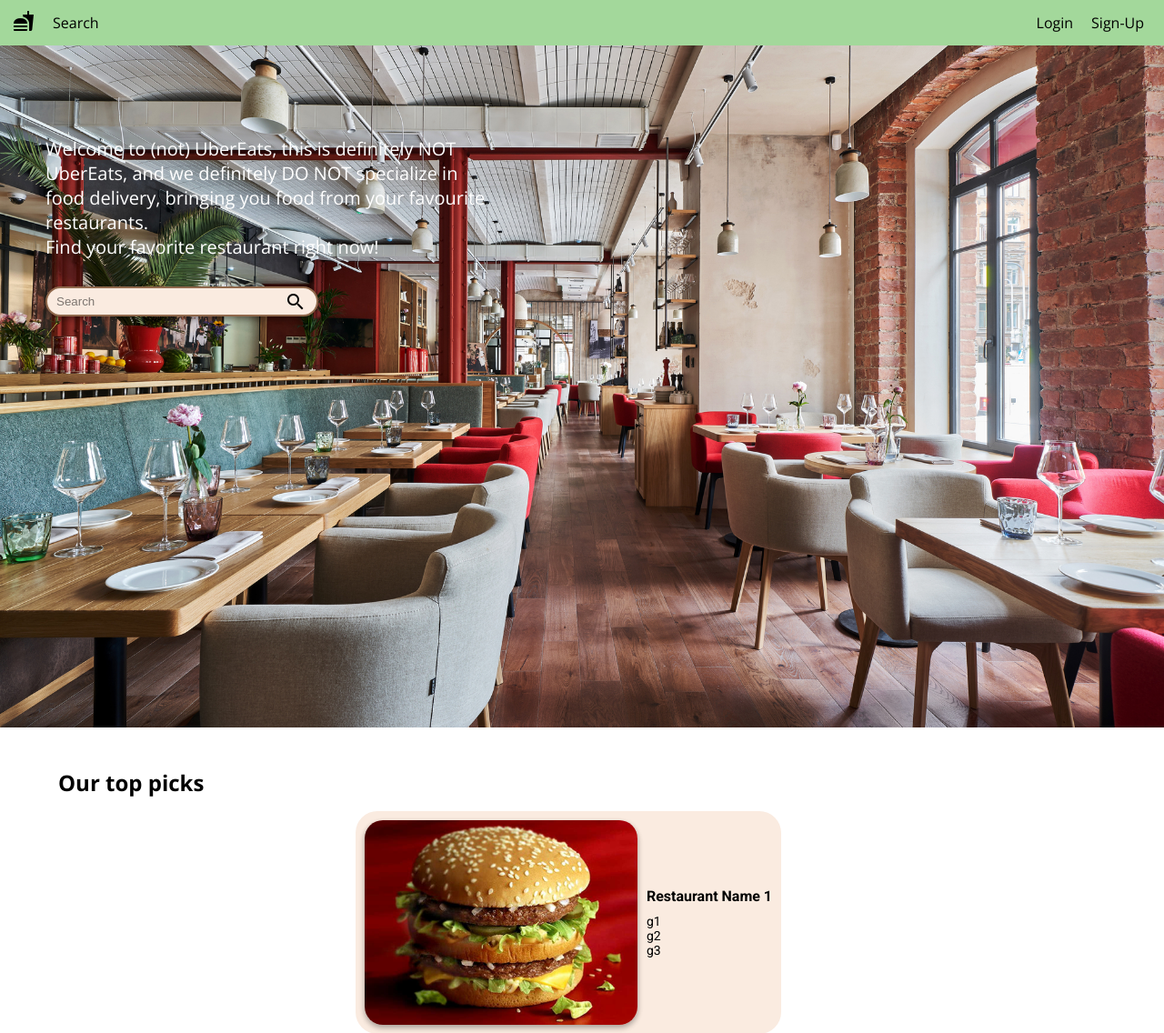
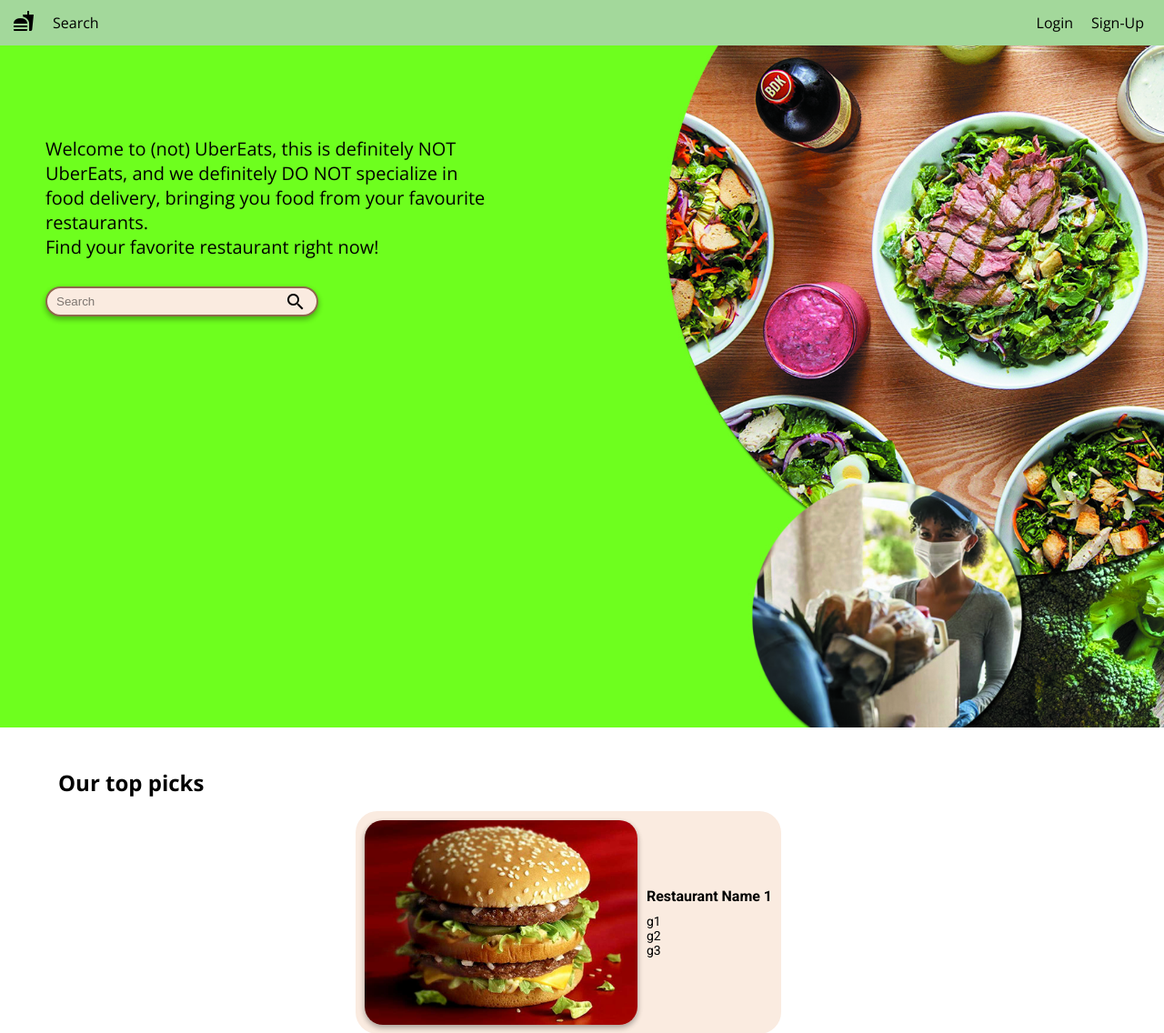
Before and after one commit to toni-santos/ltw-proj, a PHP site: page /pages/ in a window 1280 px wide. Shown: the top 1136 px of the page at 91% size. Run offline with PHP 8.4, Linux system fonts and the light colour scheme.

Commit message:
changed index background image

```diff
--- a/pages/index.php
+++ b/pages/index.php
@@ -9,7 +9,7 @@ drawTop(["index", "commons", "forms"], ["hamburger", "scrollsnap", "forms"]);
 ?>
 <div class="main-top">
     <div class="top-text">
-        <a class="h6 dark-bg" id="top-desc">
+        <a class="h6" id="top-desc">
             Welcome to (not) UberEats, this is definitely NOT UberEats, and we definitely DO NOT specialize in food delivery, bringing you food from your favourite restaurants.
             <br>
             Find your favorite restaurant right now!
@@ -19,7 +19,7 @@ drawTop(["index", "commons", "forms"], ["hamburger", "scrollsnap", "forms"]);
             <button class="material-icons button">search</button>
         </form>
     </div>
-    <img src="../images/placeholder_bg.jpg" id="top-background">
+    <img src="../images/index-bg.jpg" id="top-background">
 </div>
 <div class="main-bottom">
     <h2 class="h5">Our top picks</h2>
--- a/styles/commons.css
+++ b/styles/commons.css
@@ -24,7 +24,7 @@ TODO: REPLACE CURRENTLY IN USE COLORS BY THESE
   --secondary-text-color:#ffffff;
 }
 :root {
-    --erin: #4de935ff;
+    --erin: #52ec3bff;
     --light-green: #a6f49aff;
     --black: #000000ff;
     --onyx: #2d3133ff;
```
Also changed, not shown: images/index-bg.jpg (added).
